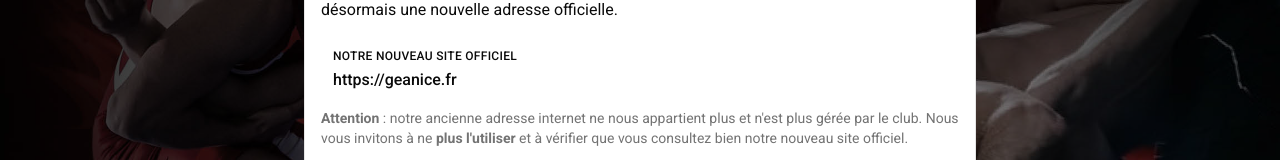
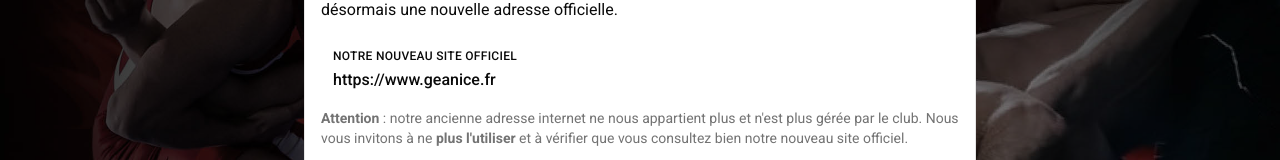
Before and after one commit to ProveTheOpposite/ground-elite-academy, a Next.js app: page / in a window 1280 px wide. Shown: the part 342-502 px from the top of the page. Built offline with nearby package versions, Linux system fonts and the light colour scheme.

Commit message:
add localstorage for popup new domain

```diff
--- a/src/app/page.jsx
+++ b/src/app/page.jsx
@@ -1,6 +1,6 @@
 "use client";
 
-import { useState } from "react";
+import { useEffect, useState } from "react";
 
 import AboutUs from "@/components/Home/AboutUs";
 import Banner from "@/components/Home/Banner";
@@ -12,11 +12,22 @@ import Subscriptions from "@/components/Home/Subscriptions";
 import Team from "@/components/Home/Team";
 
 export default function HomePage() {
-  const [showPopup, setShowPopup] = useState(true);
+  const [showPopup, setShowPopup] = useState(false);
+
+  useEffect(() => {
+    const hasClosedPopup = localStorage.getItem("domain-popup-closed");
+
+    setShowPopup(hasClosedPopup !== "true");
+  }, []);
+
+  const handleClosePopup = () => {
+    localStorage.setItem("domain-popup-closed", "true");
+    setShowPopup(false);
+  };
 
   return (
     <>
-      {showPopup && <PopupNewDomain onClose={() => setShowPopup(false)} />}
+      {showPopup && <PopupNewDomain onClose={handleClosePopup} />}
       <Banner />
       <AboutUs />
       <Team />
--- a/src/components/Home/PopupNewDomain/index.jsx
+++ b/src/components/Home/PopupNewDomain/index.jsx
@@ -14,7 +14,7 @@ import { X } from "lucide-react";
 const PopupNewDomain = ({ onClose }) => {
   const [copied, setCopied] = useState(false);
 
-  const officialDomain = "https://geanice.fr";
+  const officialDomain = "https://www.geanice.fr";
 
   const handleCopy = async () => {
     try {
```
